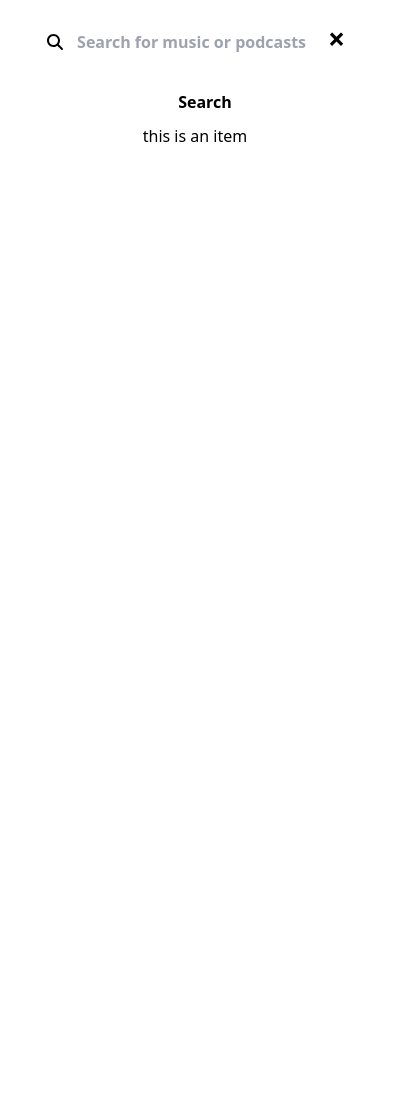
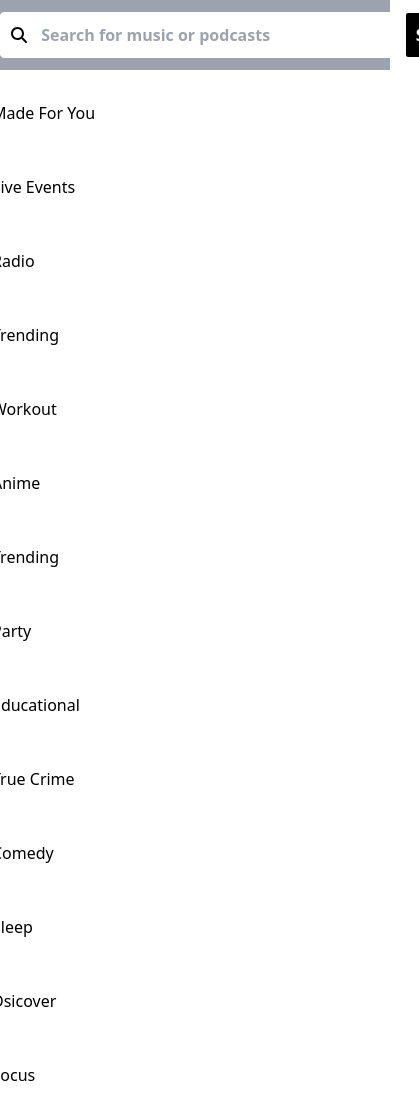
Before and after one commit to samuelajayii/mewzeek-ts, a React (Create React App) app: page /search in a window 390 px wide. Shown: the top 1097 px of the page, 419 px wide, since content can reach past the window. Before the commit the page ends 844 px from the top, so only its background shows below. Built offline with nearby package versions, Linux system fonts and the light colour scheme; the HTML template or start-up script is replaced by a standard one.

Commit message:
added search functionality

```diff
--- a/src/components/Home.tsx
+++ b/src/components/Home.tsx
@@ -34,7 +34,7 @@ function Home() {
             animate={{opacity: 1}}
             transition={{delay: 1, duration: 1.2}}
             >
-                <Link to="/signup" className='w-full h-full'>Sign Up/In -</Link>
+                <Link to="/signup" className=''>Sign Up/In -</Link>
             </motion.button>
         </motion.div>
     )
--- a/src/components/MusicPage.tsx
+++ b/src/components/MusicPage.tsx
@@ -67,7 +67,7 @@ const MusicPage = () => {
                 <h1 className="text-center font-semibold text-3xl mb-3">
                     Listen to a wide range of audio
                 </h1>
-                <div className="grid-cols-[repeat(auto-fill,_minmax(18rem,_1fr))] grid gap-2 mb-5 overflow-hidden py-10" id="">
+                <div className="grid-cols-[repeat(auto-fill,_minmax(18rem,_1fr))] grid gap-2 mb-5 overflow-hidden py-10">
                     <Audios name={"Podcasts"} styling={"bg-gradient-to-tl from-yellow-500 to-pink-500"}/>
                     <Audios name={"New Releases"} styling={"bg-gradient-to-tl from-cyan-500 to-blue-500"}/>
                     <Audios name={"Afro"} styling={"bg-gradient-to-tl from-indigo-500 from-10% via-sky-500 via-30% to-emerald-500 to-90%"}/>
--- a/src/components/Search.tsx
+++ b/src/components/Search.tsx
@@ -1,121 +1,137 @@
+/* eslint-disable @typescript-eslint/no-unused-expressions */
 /* eslint-disable @typescript-eslint/no-unused-vars */
 import { faMagnifyingGlass } from "@fortawesome/free-solid-svg-icons"
 import { FontAwesomeIcon } from "@fortawesome/react-fontawesome"
-import SearchItem from "./SearchItem"
-import React from "react"
+import { useState } from "react"
 
 
-const Search: React.FC = () => {
-    const [text, setText] = React.useState('')
-    const searchItem = [
+const Search = () => {
+    const genres = [
         {
-            item: 'Made For You'
+            name: 'Made For You'
         },
         {
-            item: 'Live Events'
+            name: 'Live Events'
         },
         {
-            item: 'Radio'
+            name: 'Radio'
         },
         {
-            item: 'Trending'
+            name: 'Trending'
         },
         {
-            item: 'Workout'
+            name: 'Workout'
         },
         {
-            item: 'Anime'
+            name: 'Anime'
         },
         {
-            item: 'Trending'
+            name: 'Trending'
         },
         {
-            item: 'Party'
+            name: 'Party'
         },
         {
-            item: 'Educational'
+            name: 'Educational'
         },
         {
-            item: 'True Crime'
+            name: 'True Crime'
         },
         {
-            item: 'Comedy'
+            name: 'Comedy'
         },
         {
-            item: 'Sleep'
+            name: 'Sleep'
         },
         {
-            item: 'Dsicover'
+            name: 'Dsicover'
         },
         {
-            item: 'Radio'
+            name: 'Focus'
         },
         {
-            item: 'Focus'
+            name: 'Throwback'
         },
         {
-            item: 'Throwback'
+            name: 'Soul'
         },
         {
-            item: 'Soul'
+            name: 'Gaming'
         },
         {
-            item: 'Gaming'
+            name: 'Love'
         },
         {
-            item: 'Love'
+            name: 'Focus'
         },
         {
-            item: 'Focus'
+            name: 'Jazz'
         },
         {
-            item: 'Jazz'
+            name: 'K-pop'
         },
         {
-            item: 'K-pop'
+            name: 'Raggae'
         },
         {
-            item: 'Raggae'
+            name: 'Classical'
         },
         {
-            item: 'Classical'
+            name: 'Country'
         },
         {
-            item: 'Country'
+            name: 'Latin'
         },
         {
-            item: 'Latin'
+            name: 'Punk'
         },
         {
-            item: 'Punk'
+            name: 'Metal'
         },
         {
-            item: 'Metal'
+            name: 'Acoustic'
         },
         {
-            item: 'Acoustic'
+            name: 'Disco'
         },
         {
-            item: 'Disco'
-        },
-        {
-            item: 'Alternative'
+            name: 'Alternative'
         }
     ]
 
+
+    const [genreList, setGenreList] = useState<{name: string}[] | undefined>(genres)
+    const [text, setText] = useState('')
+
+    const handleClick = () => {
+        const findGenres = genreList && genreList?.length > 0 ? genreList?.filter(n => n?.name === text) : undefined;
+        setGenreList(findGenres)
+    }
+
+    const change = (e: React.FormEvent<HTMLInputElement>) => {
+        setText(e.currentTarget.value);
+        setGenreList(genres)
+    }
+
     return (
-        <div className="dark:bg-black dark:text-white bg-white text-black h-screen flex flex-col items-center">
-            <div className="mt-5 flex flex-col md:flex-row items-center flex-wrap">
-                <form className="border-solid border-white border rounded flex items-center bg-white text-black font-bold justify-between h-max min-w-[19rem]">
+        <div className="dark:bg-black dark:text-white bg-white text-black h-full flex flex-col items-center">
+            <div className=" flex flex-col md:flex-row items-center justify-center flex-wrap w-full bg-gray-400 py-3 top-0 fixed">
+                <div className="border-solid border-white border rounded flex items-center bg-white text-black font-bold justify-between h-max min-w-[30rem]">
                     <div>
                         <FontAwesomeIcon icon={faMagnifyingGlass} className="ml-2.5" />
-                        <input type="text" name="" placeholder=" Search for music or podcasts" className="border-none outline-none shadow-none py-2 px-2.5" value={text} onChange={e => setText(e.target.value)} />
+                        <input type="text" name="" placeholder=" Search for music or podcasts" className="border-none outline-none shadow-none py-2 px-2.5" value={text} onChange={change} />
                     </div>
-                    <h1 className="text-3xl cursor-pointer mb-1.5 mr-2" id="close-search-btn">&times;</h1>
-                </form>
-                <button className="text-black bg-white rounded-sm p-[0.61rem] ml-5 font-bold mt-4 md:mt-0">Search</button>
+                    <button type="submit" onClick={handleClick} className="text-white bg-black rounded-sm p-[0.61rem] font-bold cursor-pointer" >Search</button>
+                </div>
+
             </div>
-            <SearchItem />
+            <div className="grid-cols-[repeat(auto-fill,_minmax(28rem,_1fr))] grid gap-2 mb-5 overflow-hidden py-10 mt-10">
+                {genreList && genreList?.length > 0 && genreList?.map(genre => {
+                    return (
+                        <h1 className="p-5 border border-white cursor-pointer hover:scale-95 transition-all duration-100">{genre?.name}</h1>
+                    )
+                })}
+            </div>
         </div>
     )
 }
--- a/src/components/SearchItem.tsx
+++ /dev/null
@@ -1,9 +0,0 @@
-const SearchItem = () => {
-    return(
-        <div>
-            this is an item
-        </div>
-    )
-}
-
-export default SearchItem
--- a/src/components/SignUp.tsx
+++ b/src/components/SignUp.tsx
@@ -11,7 +11,7 @@ const animations = {
 
 function SignUp() {
     return(
-        <div className='overflow-x-hidden flex items-center justify-center h-screen'>
+        <div className='overflow-x-hidden flex items-center justify-center h-full my-10'>
             <motion.div className='flex flex-wrap items-center justify-center'
             transition={{type: "spring", stiffness: 40}}
             variants={animations}
```
